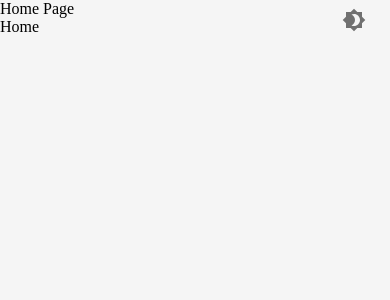
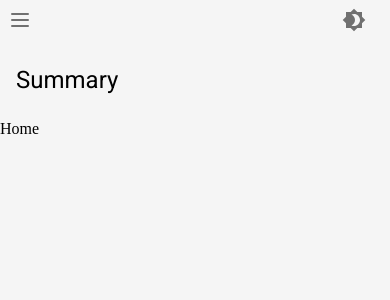
Before and after one commit to Rafael-Urei/DashBoard-Project-JSON-Server, a React (Vite) app: page /home in a window 390 px wide. Shown: the top 300 px of the page. Built offline with nearby package versions, Linux system fonts and the light colour scheme.

Commit message:
Tornei o layout responsivo e adicionei tema dark.

```diff
--- a/src/pages/Home/Home.tsx
+++ b/src/pages/Home/Home.tsx
@@ -1,12 +1,12 @@
 import { Box } from "@mui/material";
-import { BasicLayout } from "../../shared/layouts";
+import { BaseLayout } from "../../shared/layouts";
 
 export const Home = () => {
   return (
     <>
-      <BasicLayout titulo="Home Page">
+      <BaseLayout titulo="Summary">
         <Box>Home</Box>
-      </BasicLayout>
+      </BaseLayout>
     </>
   );
 };
--- a/src/shared/components/NavBar/NavBar.tsx
+++ b/src/shared/components/NavBar/NavBar.tsx
@@ -27,7 +27,9 @@ const ListWithRoutes = ({ to, label, onClick, icon }: LinkRouteProps) => {
   return (
     <ListItemButton selected={!!match} onClick={handleNavigate}>
       <ListItemIcon>
-        <Icon>{icon}</Icon>
+        <Icon sx={{ color: "#25d997", textAlign: "center", width: "100%" }}>
+          {icon}
+        </Icon>
       </ListItemIcon>
       <ListItemText primary={label} />
     </ListItemButton>
--- a/src/shared/layouts/basicLayout.tsx
+++ b/src/shared/layouts/basicLayout.tsx
@@ -1,17 +1,44 @@
-import { Box } from "@mui/material";
+import {
+  Box,
+  IconButton,
+  Typography,
+  useMediaQuery,
+  useTheme,
+} from "@mui/material";
 import { ReactNode } from "react";
+import { useAppDrawerContext } from "../../shared/contexts";
+import { MenuIcon } from "lucide-react";
 
 interface IBasicLayoutProps {
   children: ReactNode;
   titulo: string;
 }
 
-export const BasicLayout = ({ children, titulo }: IBasicLayoutProps) => {
+export const BaseLayout = ({ children, titulo }: IBasicLayoutProps) => {
+  const { toggleDrawer } = useAppDrawerContext();
+  const theme = useTheme();
+  const match = useMediaQuery(theme.breakpoints.down("sm"));
   return (
     <>
-      <Box>
-        {titulo}
-        {children}
+      <Box height="100%" display="flex" flexDirection="column" gap={1}>
+        <Box>
+          {match && (
+            <IconButton>
+              <MenuIcon onClick={toggleDrawer} />
+            </IconButton>
+          )}
+        </Box>
+        <Box
+          display="flex"
+          height={theme.spacing(match ? 4 : 8)}
+          alignItems="center"
+          padding={2}
+        >
+          <Typography variant={!match ? "h2" : "h5"} component="h1">
+            {titulo}
+          </Typography>
+        </Box>
+        <Box>{children}</Box>
       </Box>
     </>
   );
--- a/src/shared/themes/Dark.ts
+++ b/src/shared/themes/Dark.ts
@@ -2,6 +2,7 @@ import { createTheme } from "@mui/material";
 
 export const darkTheme = createTheme({
   palette: {
+    mode: "dark",
     primary: {
       light: "#c5cbf4",
       main: "#2351d9",
```
